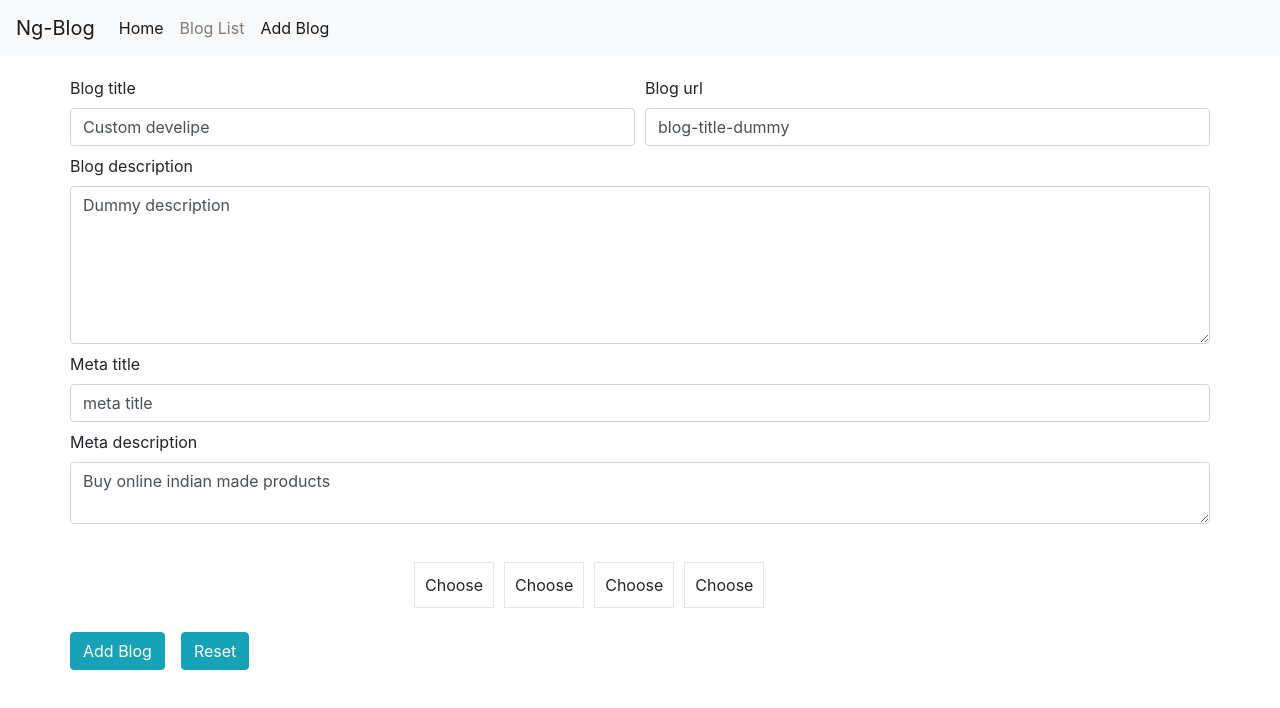
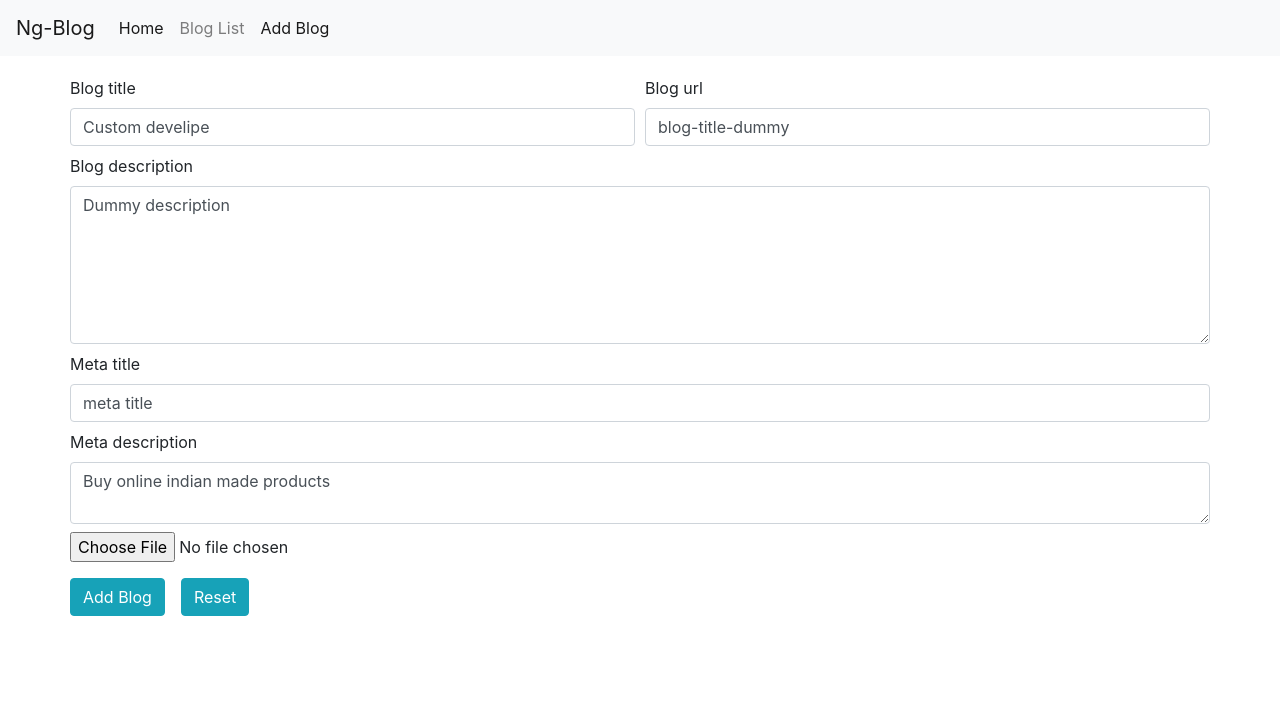
Before and after one commit to webalok/msms, an Angular app: page /store/blog-add in a window 1280 px wide. Shown: the top 708 px of the page. Built offline with nearby package versions, Linux system fonts and the light colour scheme.

Commit message:
Removed file visibility hidden

```diff
--- a/src/app/backyard/blog/blog-add/blog-add.component.html
+++ b/src/app/backyard/blog/blog-add/blog-add.component.html
@@ -44,8 +44,7 @@
   </div>
 
    <div class="form-group">
-    <input formControlName="file" style="visibility: hidden;" *ngFor='let in of counter(4); let i = index;' type="file" id="files-{{i}}" (change)="onFileChange($event)">
-    <label *ngFor='let in of counter(4); let i = index;' for="files-{{i}}" style='background-color:white; padding: 10px; margin-right: 10px; cursor: pointer; border: 1px solid #e6e6e6;'>Choose</label>
+    <input formControlName="file" type="file"  (change)="onFileChange($event)">
 
     <div *ngIf="isFormSubmitted  && msms_form_group.controls.file.errors" class="alert-danger">
      <div *ngIf="isFormSubmitted && msms_form_group.controls.file.errors.required">Image upload required</div>
```
